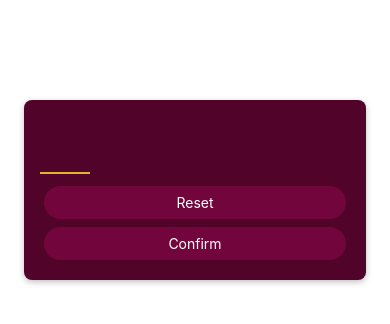
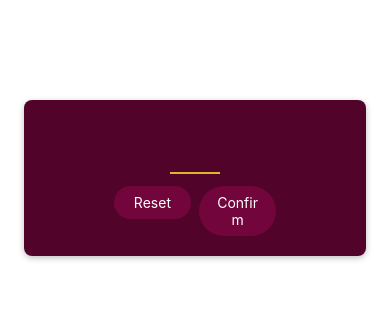
Before and after one commit to Hendre1995/ReactNativeGame, a React Native app: screen / in a window 390 px wide. Shown: the top 324 px of the page. Built offline with nearby package versions, Linux system fonts and the light colour scheme.

Commit message:
game streen buttons in row

```diff
--- a/screens/StartGameScreen.js
+++ b/screens/StartGameScreen.js
@@ -8,13 +8,21 @@ function StartGameScreen() {
         maxLength={2}
         keyboardType="number-pad"
       />
-      <PrimaryButton>Reset</PrimaryButton>
-      <PrimaryButton>Confirm</PrimaryButton>
+      <View style={styles.buttonContainer}>
+        <View style={styles.button}>
+          <PrimaryButton>Reset</PrimaryButton>
+        </View>
+        <View style={styles.button}>
+          <PrimaryButton>Confirm</PrimaryButton>
+        </View>
+      </View>
     </View>
   );
 }
 const styles = StyleSheet.create({
   inputContainer: {
+    justifyContent: "center",
+    alignItems: "center",
     marginTop: 100,
     marginHorizontal: 24,
     padding: 16,
@@ -37,5 +45,11 @@ const styles = StyleSheet.create({
     fontWeight: "bold",
     textAlign: "center",
   },
+  buttonContainer: {
+    flexDirection: "row",
+  },
+  button: {
+    flex: 1,
+  },
 });
 export default StartGameScreen;
```
